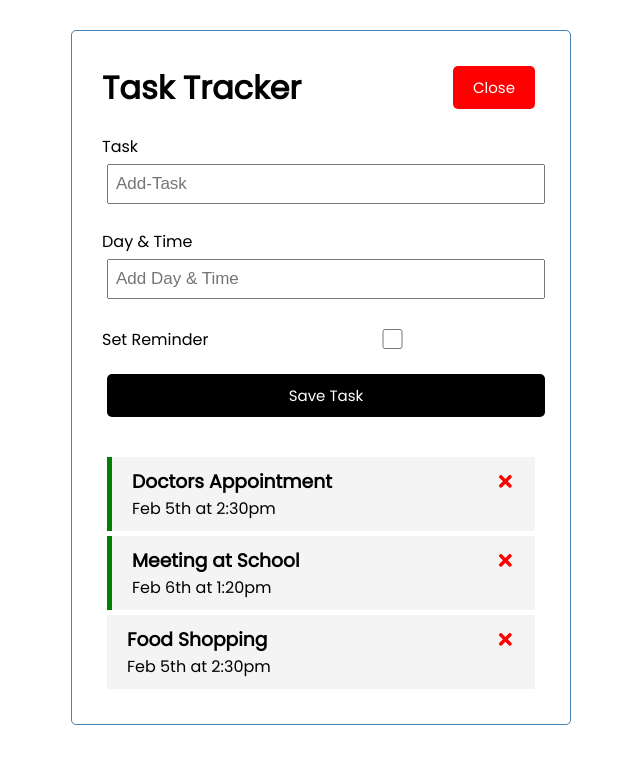
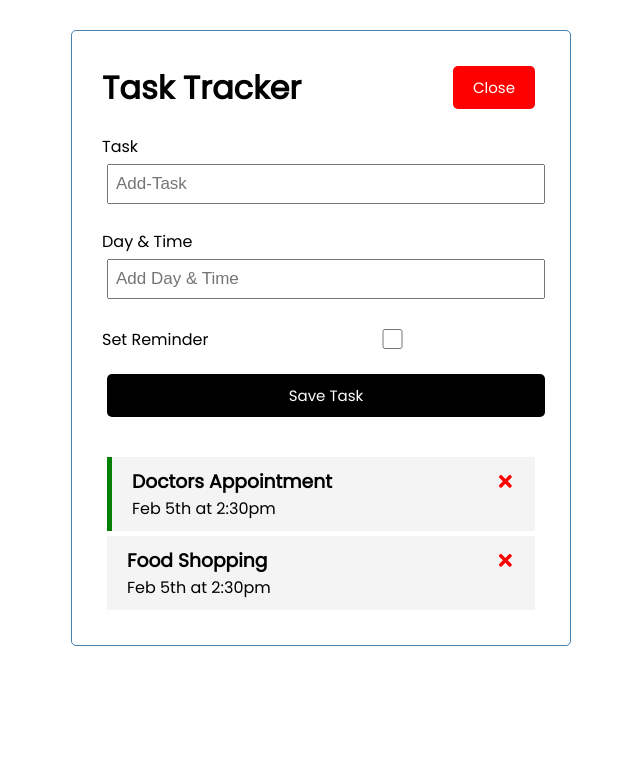
Before and after one commit to spencerlazzar/React-Task-Tracker, a React (Create React App) app: page / in a window 1280 px wide. Shown: the top 764 px of the page, without its empty margins (319-959 px from the left). Built offline with nearby package versions, Linux system fonts and the light colour scheme; data requests are answered from the project's data file.

Commit message:
JSON server working with fake backend and delete functionality

```diff
--- /dev/null
+++ b/db.json
@@ -0,0 +1,16 @@
+{
+  "tasks": [
+    {
+      "id": 1,
+      "text": "Doctors Appointment",
+      "day": "Feb 5th at 2:30pm",
+      "reminder": true
+    },
+    {
+      "id": 3,
+      "text": "Food Shopping",
+      "day": "Feb 5th at 2:30pm",
+      "reminder": false
+    }
+  ]
+}
--- a/package.json
+++ b/package.json
@@ -17,7 +17,8 @@
     "start": "react-scripts start",
     "build": "react-scripts build",
     "test": "react-scripts test",
-    "eject": "react-scripts eject"
+    "eject": "react-scripts eject",
+    "server": "json-server --watch db.json --port 5000"
   },
   "eslintConfig": {
     "extends": [
--- a/src/App.js
+++ b/src/App.js
@@ -1,4 +1,4 @@
-import {useState} from 'react';
+import {useState, useEffect} from 'react';
 import Header from './components/Header'
 import Tasks from './components/Tasks'
 import AddTask from './components/AddTask'
@@ -6,26 +6,26 @@
 const App = () => {
 
   const [showAddTask, setShowAddTask] = useState(true)
-  const [tasks, setTasks] = useState([
-    {
-      id: 1,
-      text: 'Doctors Appointment',
-      day: 'Feb 5th at 2:30pm',
-      reminder: true,
-    },
-    {
-      id: 2,
-      text: 'Meeting at School',
-      day: 'Feb 6th at 1:20pm',
-      reminder: true,
-    },
-    {
-      id: 3,
-      text: 'Food Shopping',
-      day: 'Feb 5th at 2:30pm',
-      reminder: false,
-    },
-  ])
+  const [tasks, setTasks] = useState([])
+
+  useEffect(() => {
+    const getTasks = async () => {
+      const tasksFromServer = await fetchTasks()
+      setTasks(tasksFromServer)
+    }
+
+    getTasks()
+  }, [])
+
+
+  // Fetch Tasks
+  const fetchTasks = async () => {
+      const res = await fetch('http://localhost:5000/tasks')
+      const data = await res.json()
+
+      return data
+  }
+
 
   // Add Task
   const addTask = (task) => {
@@ -36,7 +36,12 @@
   }
 
   // Delete Task
-  const deleteTask = (id) => {
+  const deleteTask = async (id) => {
+    await fetch(`http://localhost:5000/tasks/${id}`, {
+      method: 'DELETE'
+    })
+
+
     setTasks(tasks.filter((task) => task.id !== id))
   }
 
--- a/src/components/Tasks.js
+++ b/src/components/Tasks.js
@@ -6,9 +6,9 @@
 
   return (
     <>
-      {tasks.map((task) => (
+      {tasks.map((task, index) => (
       <Task
-      key={task.id}
+      key={index}
       task={task}
       onDelete={onDelete}
       onToggle={onToggle}
```
Also changed, not shown: 1 other file (tests, documents, lock files or other folders).
